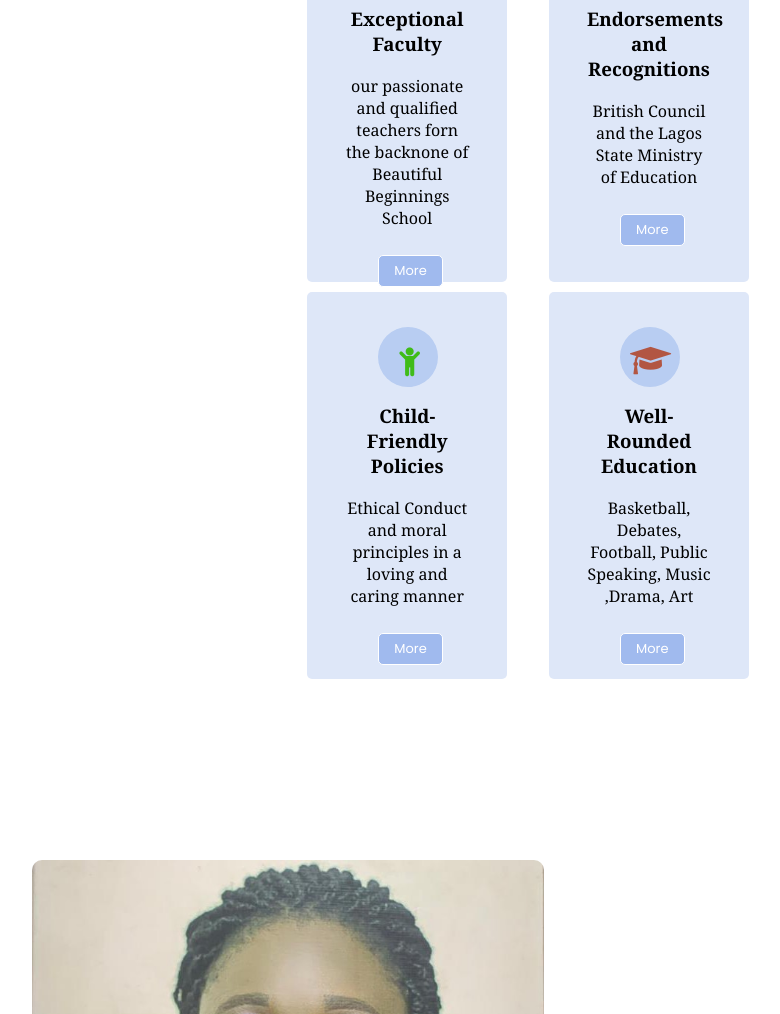
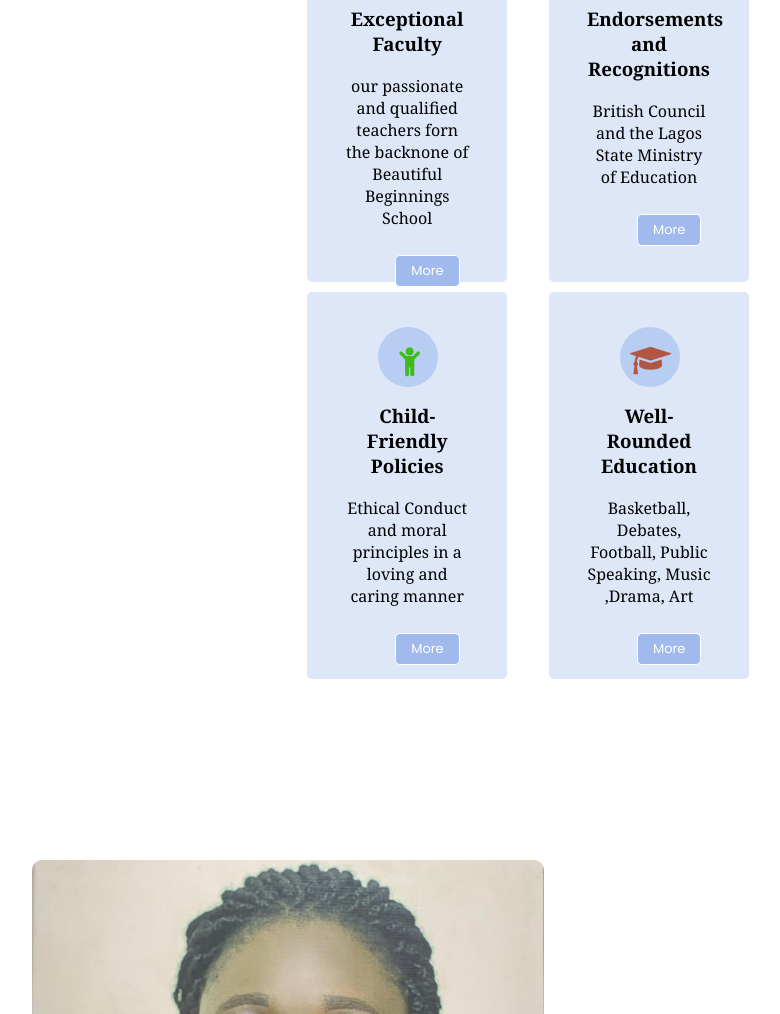
Before and after one commit to ifehh/ibemeife.github.io, a plain HTML site: page index.html in a window 1280 px wide. Shown: the part 1485-2499 px from the top of the page, without its empty margins (96-876 px from the left). Drawn offline with nearby package versions, Linux system fonts and the light colour scheme; a web font is replaced by a local one.

Commit message:
Update style.css

```diff
--- a/style.css
+++ b/style.css
@@ -286,7 +286,7 @@ nav .fa{
  .grid > a > .hero-btn{
 
     background-color:  rgb(160, 186, 238);
-    margin-left: 33%;
+    margin-left: 73px;
     padding: 5px 15px;
     border-radius: 5px;
  }
```
